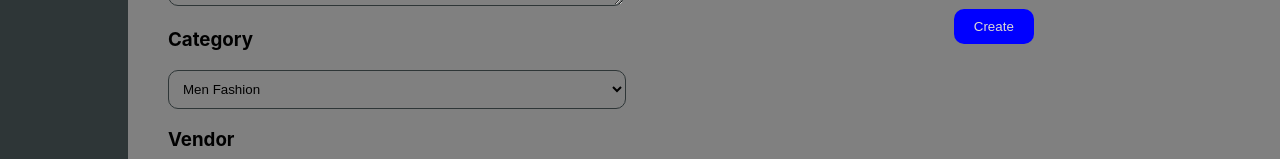
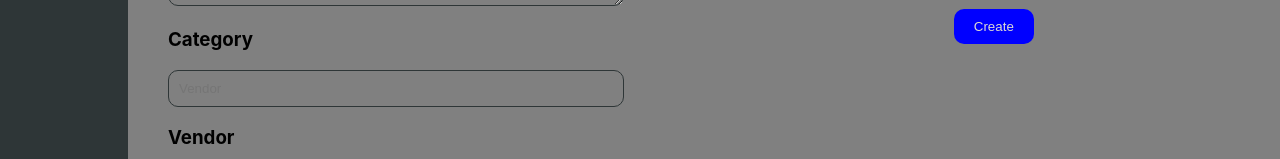
Before and after one commit to ikosong1406/zunim, a React (Create React App) app: page /admin/addingProduct in a window 1280 px wide. Shown: the part 641-800 px from the top of the page. Built offline with nearby package versions, Linux system fonts and the light colour scheme.

Commit message:
modified:   src/pages/admin/Addingproduct.jsx 	modified:   src/pages/admin/AllProductDetails.jsx 	modified:   src/pages/client/Product.jsx

```diff
--- a/src/pages/admin/Addingproduct.jsx
+++ b/src/pages/admin/Addingproduct.jsx
@@ -29,7 +29,6 @@ const AddingProduct = () => {
 
   const [colorInput, setColorInput] = useState("");
   const [sizeInput, setSizeInput] = useState("");
-  const [selectedCategory, setSelectedCategory] = useState("");
   const navigate = useNavigate();
 
   const handleChange = (e) => {
@@ -118,10 +117,10 @@ const AddingProduct = () => {
   const handleSave = async () => {
     const formData = new FormData();
     formData.append("name", productData.name);
-    formData.append("brand", productData.brand);
+    formData.append("brand", productData.brand); // Ensure 'brand' is used consistently
     formData.append("about", productData.about);
     formData.append("description", productData.description);
-    formData.append("category", selectedCategory);
+    formData.append("category", productData.category); // Ensure 'category' is set
     formData.append("vendor", productData.vendor);
     formData.append("price", productData.price);
     formData.append("isBestSeller", productData.isBestSeller);
@@ -129,14 +128,13 @@ const AddingProduct = () => {
     formData.append(
       "availableColors",
       JSON.stringify(productData.availableColors)
-    );
-    formData.append(
-      "availableColors",
-      JSON.stringify(productData.availableSize)
-    );
+    ); // Correct field name
+    formData.append("availableSize", JSON.stringify(productData.availableSize)); // Correct field name
+
     if (productData.mainImage) {
       formData.append("mainImage", productData.mainImage);
     }
+
     productData.additionalImages.forEach((image) => {
       formData.append("additionalImages", image);
     });
@@ -151,6 +149,7 @@ const AddingProduct = () => {
       resetForm();
     } catch (error) {
       console.error("Error saving product", error);
+      toast.error("Error saving product");
     }
   };
 
@@ -172,7 +171,6 @@ const AddingProduct = () => {
       isBestSeller: false,
       isNewArrival: false,
     });
-    setSelectedCategory("");
   };
 
   return (
@@ -220,8 +218,8 @@ const AddingProduct = () => {
           <h3>Brand Name</h3>
           <input
             type="text"
-            name="brandName"
-            value={productData.brandName}
+            name="brand"
+            value={productData.brand}
             onChange={handleChange}
             placeholder="Brand Name"
             style={{
@@ -247,32 +245,18 @@ const AddingProduct = () => {
             }}
           ></textarea>
           <h3>Category</h3>
-          <select
+          <input
+            type="text"
             name="category"
-            value={selectedCategory}
-            onChange={(e) => {
-              setSelectedCategory(e.target.value);
-              setProductData((prev) => ({ ...prev, category: e.target.value }));
-            }}
+            value={productData.category}
+            onChange={handleChange}
+            placeholder="Vendor"
             style={{
               border: "1px solid #2e3637",
               borderRadius: 10,
               cursor: "pointer",
-              padding: 10,
-              backgroundColor: "transparent",
-              width: "95%",
             }}
-          >
-            <option value="Men Fashion">Men Fashion</option>
-            <option value="Beauty & Personal care">
-              Beauty & Personal care
-            </option>
-            <option value="Kitchen & Dinning">Kitchen & Dinning</option>
-            <option value="Women Fashion">Women Fashion</option>
-            <option value="Phone Accessories">Phone Accessories</option>
-            <option value="Interior Decoration">Interior Decoration</option>
-            {/* Add more categories as needed */}
-          </select>
+          />
           <h3>Vendor</h3>
           <input
             type="text"
--- a/src/pages/admin/AllProductDetails.jsx
+++ b/src/pages/admin/AllProductDetails.jsx
@@ -191,7 +191,7 @@ const AllProductDetails = () => {
             src={productDetails.mainImage || ""}
             style={{ marginTop: 0, height: 350 }}
           />
-          <div
+          {/* <div
             style={{
               display: "flex",
               width: "100%",
@@ -207,7 +207,7 @@ const AllProductDetails = () => {
                 style={{ width: "25%" }}
               />
             ))}
-          </div>
+          </div> */}
           <div
             style={{
               marginTop: 50,
--- a/src/pages/client/Product.jsx
+++ b/src/pages/client/Product.jsx
@@ -80,16 +80,16 @@ const Product = () => {
 
   const handleAddToCart = () => {
     if (
-      product.availableColors[1] &&
-      product.availableColors[1].length > 0 &&
+      product.availableSize &&
+      product.availableSize.length > 0 &&
       !selectedSize
     ) {
       toast.error("Please select a size.");
       return;
     }
     if (
-      product.availableColors[0] &&
-      product.availableColors[0].length > 0 &&
+      product.availableColors &&
+      product.availableColors.length > 0 &&
       !selectedColor
     ) {
       toast.error("Please select a color.");
@@ -211,17 +211,15 @@ const Product = () => {
           <p className="product-category">{product.category}</p>
           <div className="product-colors">
             <h3 style={{ marginRight: 10, fontSize: 14 }}>Available size:</h3>
-            {product.availableColors && product.availableColors.length > 0 ? (
-              parseJSON(product.availableColors[1], []).map((color, index) => (
+            {product.availableSize && product.availableSize.length > 0 ? (
+              parseJSON(product.availableSize, []).map((size, index) => (
                 <span
                   key={index}
-                  className={`color ${
-                    selectedSize === color ? "selected" : ""
-                  }`}
+                  className={`color ${selectedSize === size ? "selected" : ""}`}
                   style={{ fontWeight: "600" }}
-                  onClick={() => setSelectedSize(color)}
+                  onClick={() => setSelectedSize(size)}
                 >
-                  {color}
+                  {size}
                 </span>
               ))
             ) : (
```
